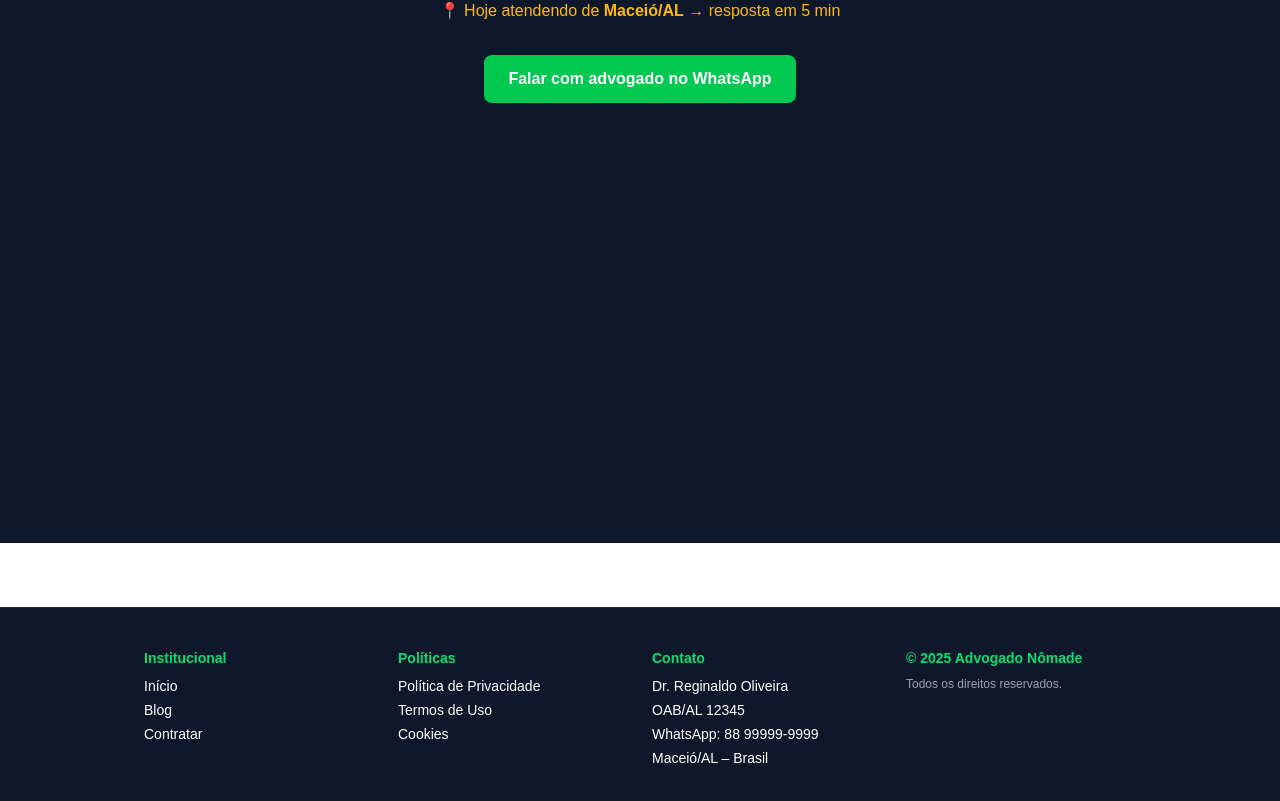
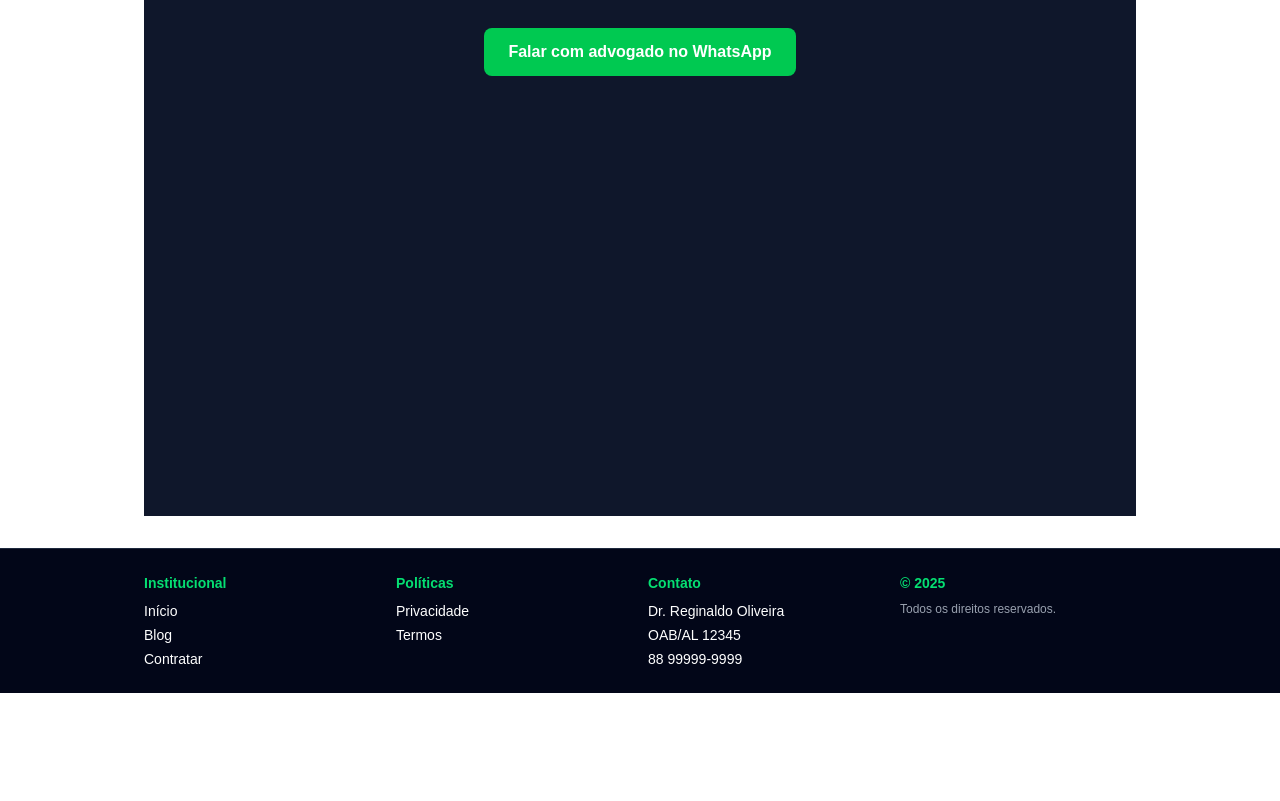
Before and after one commit to mestrereginaldo-site/advogadonomade1, a Next.js app: page / in a window 1280 px wide. Shown: the part 385-1186 px from the top of the page. After the commit the page ends 1078 px from the top, so only its background shows below. Built offline with nearby package versions, Linux system fonts and the light colour scheme.

Commit message:
Update layout.tsx

```diff
--- a/app/layout.tsx
+++ b/app/layout.tsx
@@ -1,27 +1,78 @@
 // app/layout.tsx
 import "./globals.css";
-import Header from "./components/Header";
-import Footer from "./components/Footer";
 import { Metadata } from "next";
+import Link from "next/link";
 
 export const metadata: Metadata = {
   title: "Advogado Nômade - Direito de Qualquer Lugar",
-  description:
-    "Consultoria jurídica online 24h. Contratos, LGPD, startups, direito digital. Atendimento via WhatsApp em 5 min.",
+  description: "Consultoria jurídica online 24h. Contratos, LGPD, startups, direito digital. WhatsApp 5 min.",
 };
 
-export default function RootLayout({
-  children,
-}: {
-  children: React.ReactNode;
-}) {
+export default function RootLayout({ children }: { children: React.ReactNode }) {
   return (
     <html lang="pt-BR">
-      <body className="bg-slate-900 text-white">
-        <Header />
-        {/* Espaço responsivo: maior em telas grandes, menor em mobile */}
-        <main className="pt-28 md:pt-32 pb-16">{children}</main>
-        <Footer />
+      <body className="bg-slate-900 text-white min-h-screen flex flex-col">
+        {/* HEADER GLOBAL */}
+        <header className="w-full bg-slate-900 border-b border-slate-800">
+          <div className="max-w-5xl mx-auto px-4 py-4 flex items-center justify-between">
+            {/* Logo = link para HOME */}
+            <Link href="/" className="text-xl font-bold text-green-400">
+              Advogado Nômade
+            </Link>
+
+            {/* Menu Desktop */}
+            <nav className="hidden md:flex gap-6 text-sm">
+              <Link href="/" className="text-white hover:text-green-400">Início</Link>
+              <Link href="/blog" className="text-white hover:text-green-400">Blog</Link>
+              <Link href="/contratar" className="text-white hover:text-green-400">Contratar</Link>
+              <Link
+                href="https://wa.me/5588999999999?text=Quero%20falar%20com%20um%20advogado"
+                className="bg-green-500 hover:bg-green-600 px-4 py-2 rounded text-white font-semibold"
+              >
+                WhatsApp
+              </Link>
+            </nav>
+
+            {/* Mobile Menu (hambúrguer simples) */}
+            <div className="md:hidden text-white text-2xl">☰</div>
+          </div>
+        </header>
+
+        {/* CONTEÚDO DAS PÁGINAS */}
+        <main className="flex-1 w-full max-w-5xl mx-auto px-4 py-8">{children}</main>
+
+        {/* FOOTER GLOBAL */}
+        <footer className="w-full bg-slate-950 border-t border-slate-800 text-white">
+          <div className="max-w-5xl mx-auto px-4 py-6 grid grid-cols-2 md:grid-cols-4 gap-4 text-sm">
+            <div>
+              <h3 className="font-bold text-green-400 mb-2">Institucional</h3>
+              <ul className="space-y-1">
+                <li><Link href="/" className="text-white hover:text-green-400">Início</Link></li>
+                <li><Link href="/blog" className="text-white hover:text-green-400">Blog</Link></li>
+                <li><Link href="/contratar" className="text-white hover:text-green-400">Contratar</Link></li>
+              </ul>
+            </div>
+            <div>
+              <h3 className="font-bold text-green-400 mb-2">Políticas</h3>
+              <ul className="space-y-1">
+                <li><Link href="/politica-de-privacidade" className="text-white hover:text-green-400">Privacidade</Link></li>
+                <li><Link href="/termos-de-uso" className="text-white hover:text-green-400">Termos</Link></li>
+              </ul>
+            </div>
+            <div>
+              <h3 className="font-bold text-green-400 mb-2">Contato</h3>
+              <ul className="space-y-1">
+                <li>Dr. Reginaldo Oliveira</li>
+                <li>OAB/AL 12345</li>
+                <li><a href="https://wa.me/5588999999999" className="text-white hover:text-green-400">88 99999-9999</a></li>
+              </ul>
+            </div>
+            <div>
+              <h3 className="font-bold text-green-400 mb-2">© 2025</h3>
+              <p className="text-xs text-gray-400">Todos os direitos reservados.</p>
+            </div>
+          </div>
+        </footer>
       </body>
     </html>
   );
```
